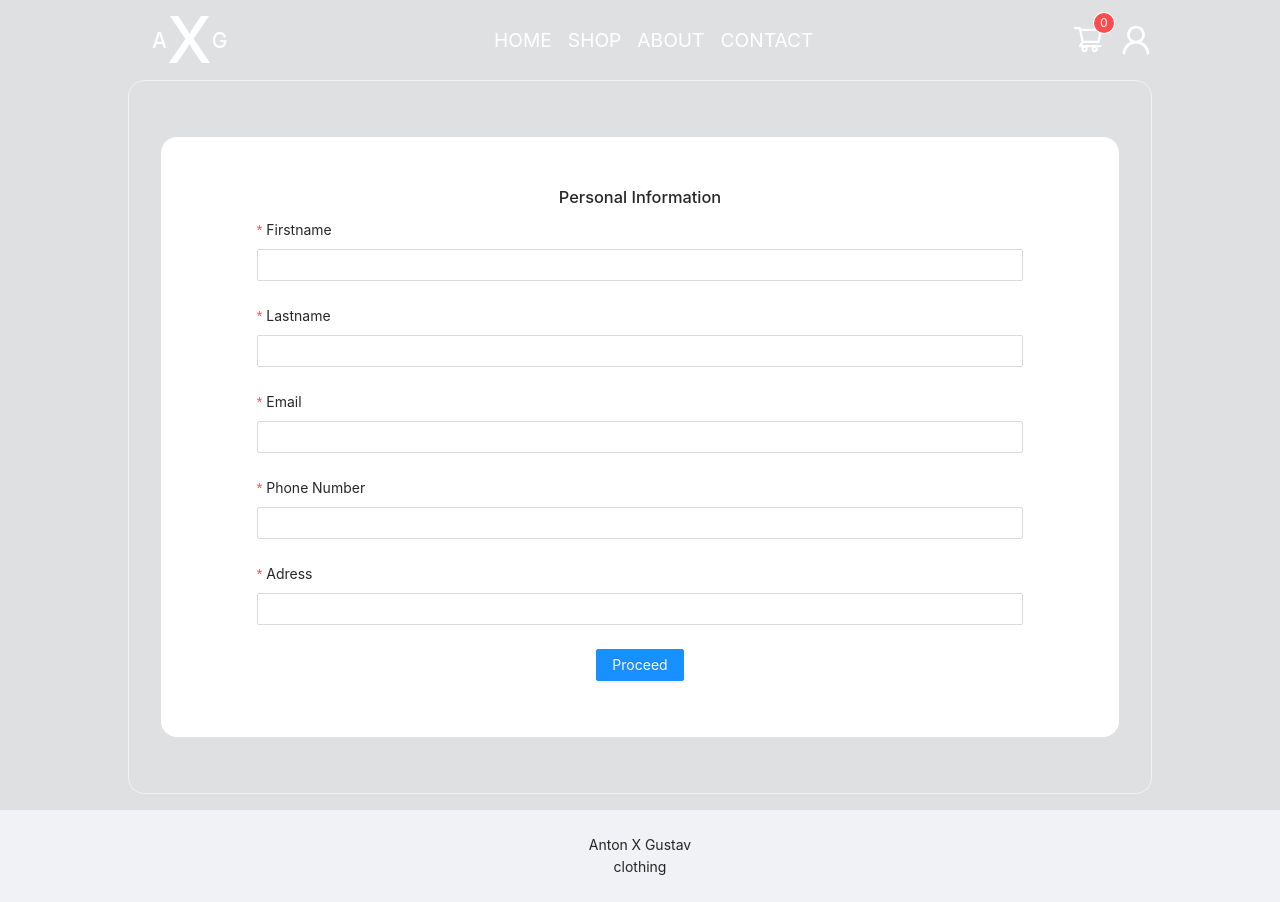
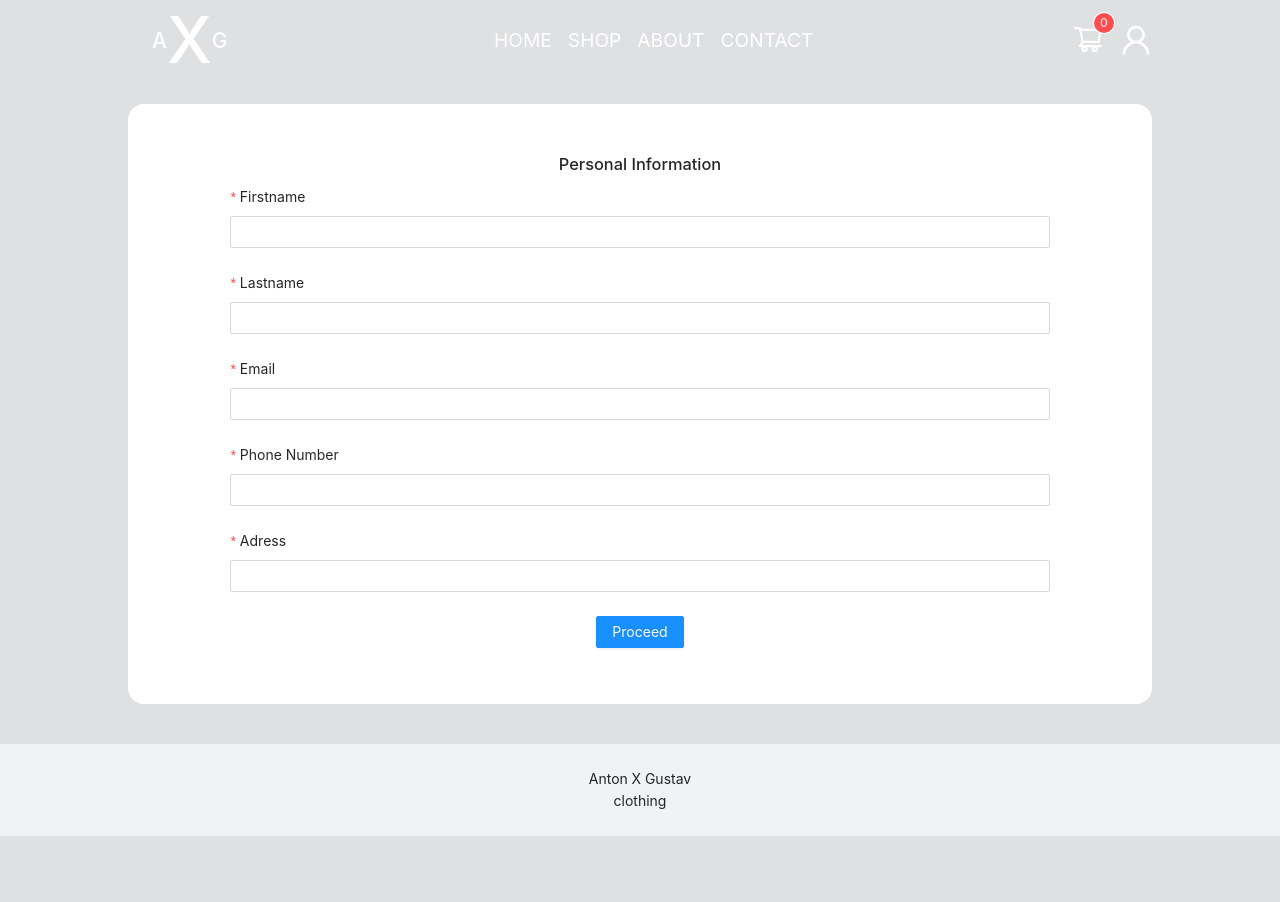
Before and after one commit to lilgujj/axg-shop, a React (Create React App) app: page /checkout in a window 1280 px wide. After the commit the page ends 836 px from the top, so only its background shows below. Built offline with nearby package versions, Linux system fonts and the light colour scheme; the HTML template or start-up script is replaced by a standard one.

Commit message:
borde removed

```diff
--- a/src/components/checkOut.tsx
+++ b/src/components/checkOut.tsx
@@ -127,7 +127,7 @@ interface PersonalData {
 
     return(
         <div className="formContainer flex centerY centerX">
-            <div className="form formBorder flex-col centerY centerX" style={{marginTop: "5rem", marginBottom: "1rem"}}>
+            <div className="form flex-col centerY centerX" style={{marginTop: "5rem", marginBottom: "1rem"}}>
                 <div style={{margin: ".5rem 0", width: "100%"}}>
 
                 <Form form={form} layout="vertical" name="dynamic_rules" className="formInfo flex-col centerY centerX payment"
```
